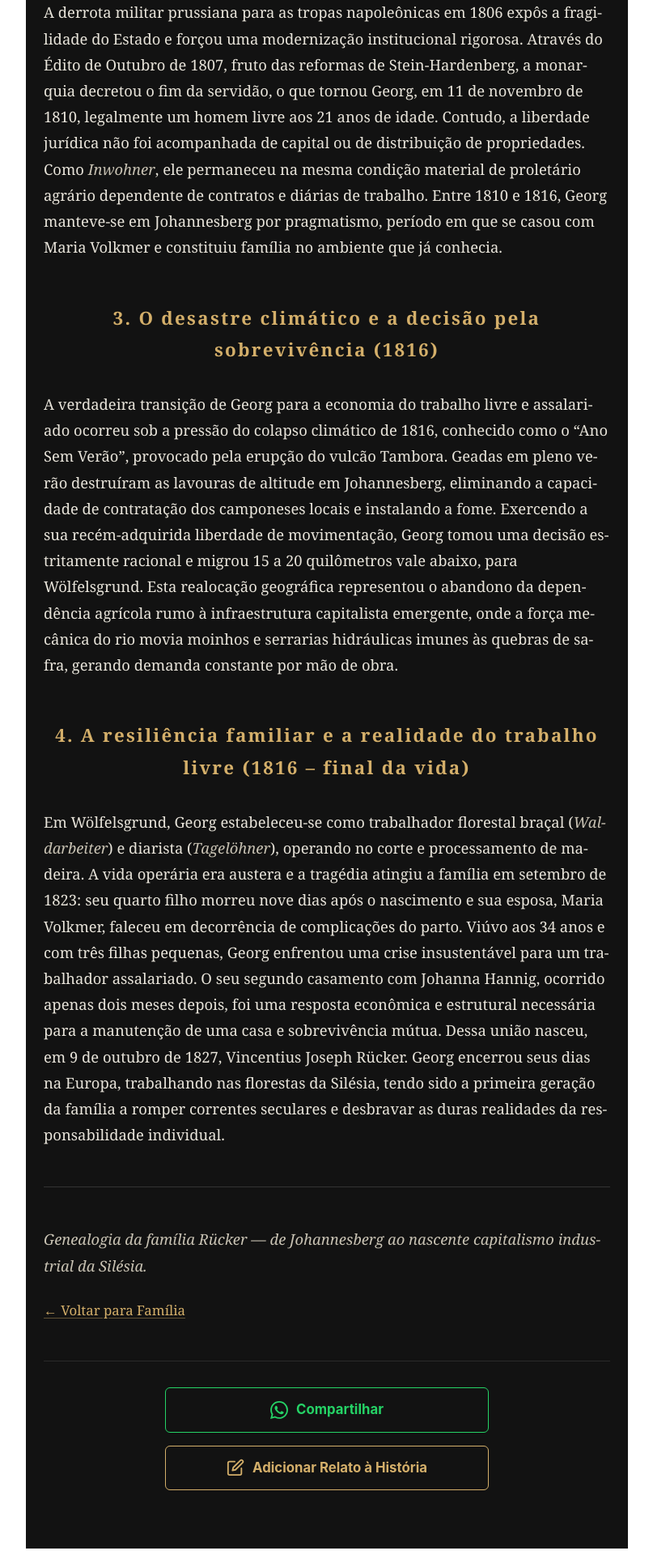
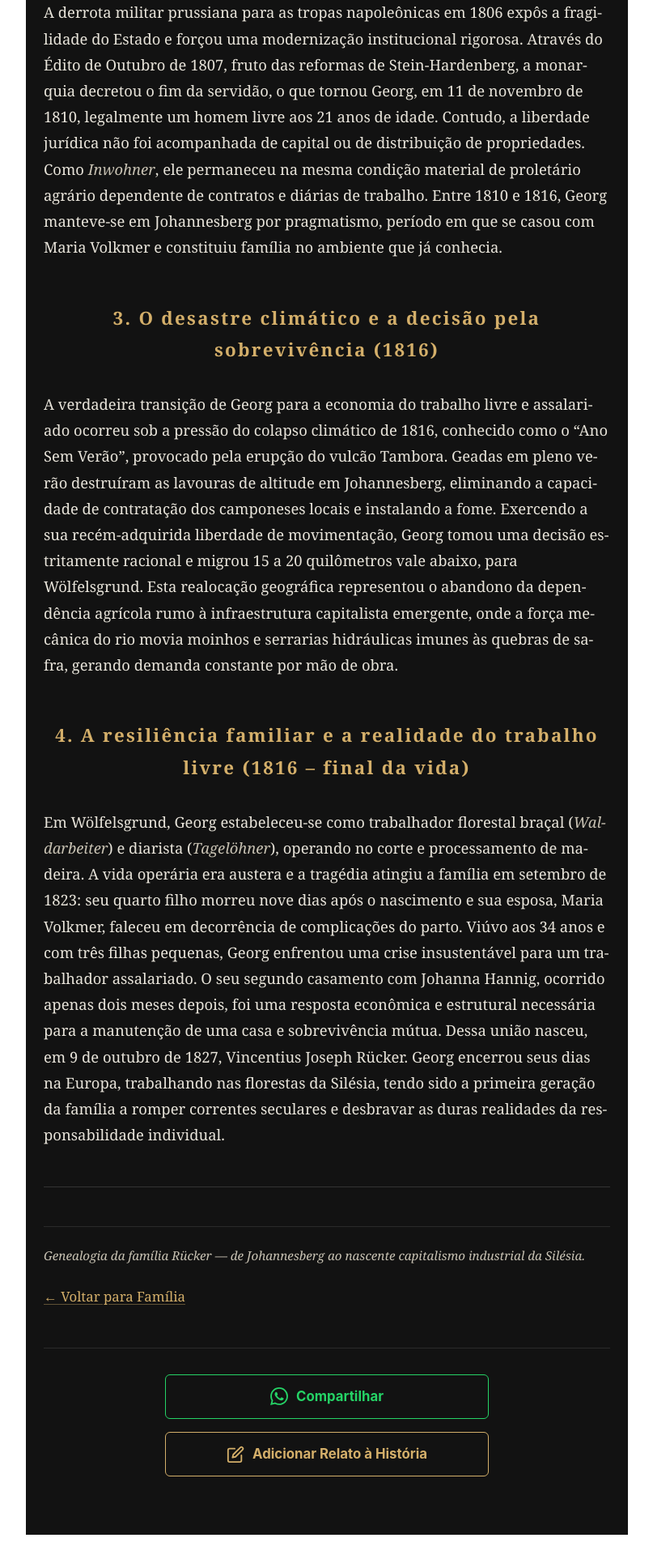
Before and after one commit to frucker-muss/frucker-muss.github.io, a Jekyll site: the page built from familia/georg-rucker.md, in a window 1280 px wide. Shown: the part 754-2674 px from the top of the page at 81% size, without its empty margins (236-1043 px from the left). Built offline with Jekyll 4.4.1, drawn with Linux system fonts in a browser that asks for light colours.

Commit message:
Update georg-rucker.md

```diff
--- a/familia/georg-rucker.md
+++ b/familia/georg-rucker.md
@@ -22,6 +22,6 @@ Em Wölfelsgrund, Georg estabeleceu-se como trabalhador florestal braçal (*Wald
 
 ---
 
-*Genealogia da família Rücker — de Johannesberg ao nascente capitalismo industrial da Silésia.*
+<p class="cronica-footnote"><em>Genealogia da família Rücker — de Johannesberg ao nascente capitalismo industrial da Silésia.</em></p>
 
 <p style="font-size: 1.05rem;"><a href="{{ '/familia.html' | relative_url }}">← Voltar para Família</a></p>
```
